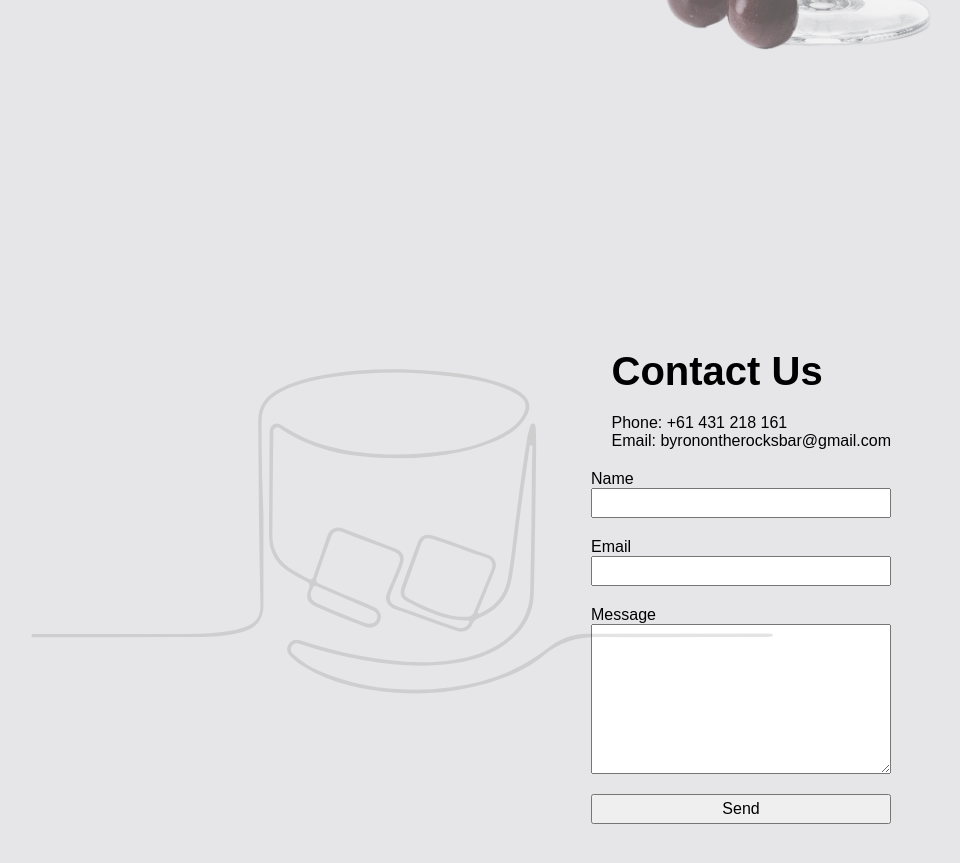
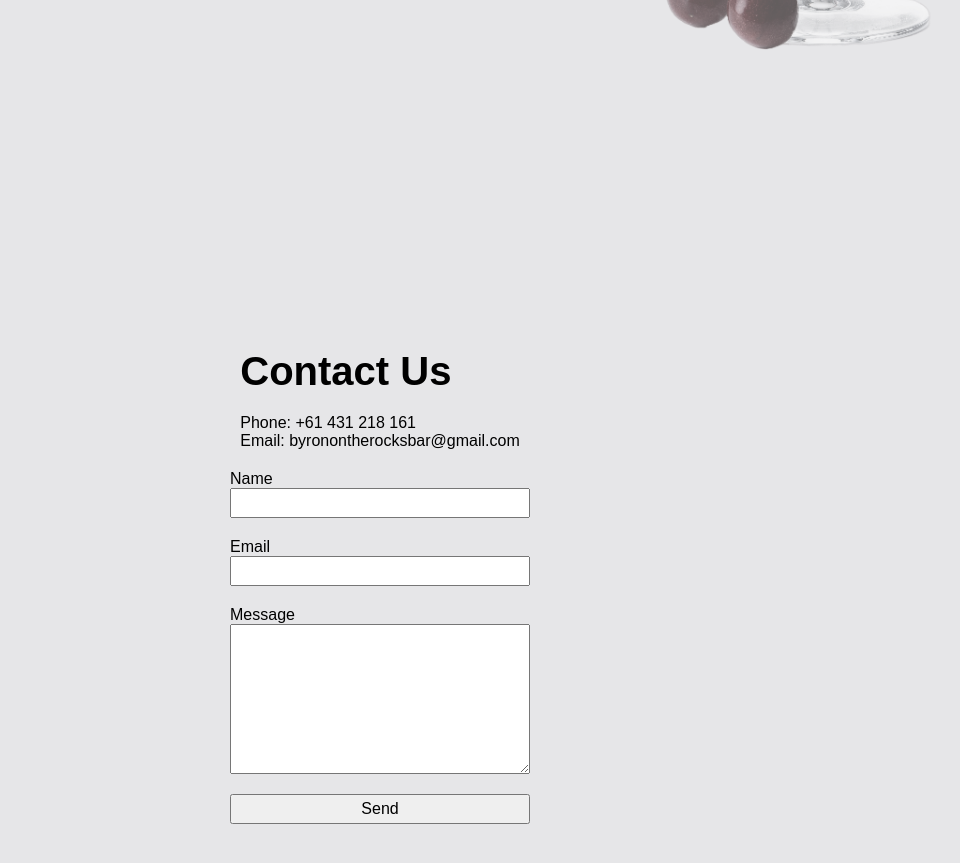
Before and after one commit to matipeco/byron-on-the-rocks, a React (Vite) app: page / in a window 1280 px wide. Shown: the part 6080-6943 px from the top of the page, without its empty margins (259-1219 px from the left). Built offline with nearby package versions, Linux system fonts and the light colour scheme; a web font is replaced by a local one.

Commit message:
update Contact

```diff
--- a/src/components/Contact/index.tsx
+++ b/src/components/Contact/index.tsx
@@ -1,19 +1,19 @@
 import { Container } from "../Container";
 import { FormEmail } from "../FormEmail";
-import vaso from "../../assets/vaso.svg";
+// import vaso from "../../assets/vaso.svg";
 import "./style.scss";
 
 export const Contact = () => {
   return (
     <section id="Contact" className="contact__container">
       <Container>
-        <img
+        {/* <img
           className="contact__img"
           src={vaso}
           alt=""
           width="50"
           height="50"
-        />
+        /> */}
         <div className="contact__container-text">
           <h3>Contact Us</h3>
           <p>Phone: +61 431 218 161</p>
--- a/src/components/Contact/style.scss
+++ b/src/components/Contact/style.scss
@@ -2,14 +2,14 @@
   &__container{
     background-color: #e6e6e8;
     min-height: 100vh;
+    position: relative;
     &>div{
       // background-color: red;
       min-height: 100vh;
       display: flex;
-      align-items: end;
+      align-items: center;
       justify-content: center;
       flex-direction: column;
-      position: relative;
     }
 
     &-text{
@@ -26,13 +26,14 @@
   }
 
 
-  &__img{
-    position: absolute;
-    top: 0;
-    left: 0;
-    width: 100%;
-    height: 100%;
-    opacity: 0.1;
-  }
+  // &__img{
+  //   // z-index: -1;
+  //   position: absolute;
+  //   top: 0;
+  //   left: 0;
+  //   width: 100%;
+  //   height: 100%;
+  //   opacity: 1;
+  // }
 
 }
```
